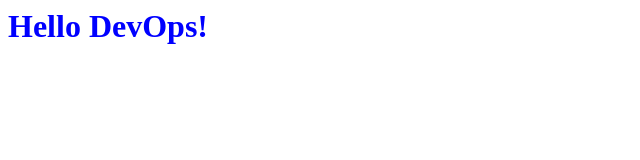
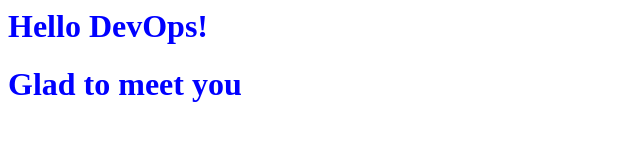
Before and after one commit to archdctm/webtop, a plain HTML site: page index.html in a window 1280 px wide. Shown: the whole page, without its empty margins (0-640 px from the left). Drawn offline with Linux system fonts and the light colour scheme.

Commit message:
added line

```diff
--- a/index.html
+++ b/index.html
@@ -5,6 +5,7 @@
     <body>
         <font color="blue">
         <h1>Hello DevOps! </h1>
+        <h1>Glad to meet you</h1>
         </font>
     </body>
 </html>
```
